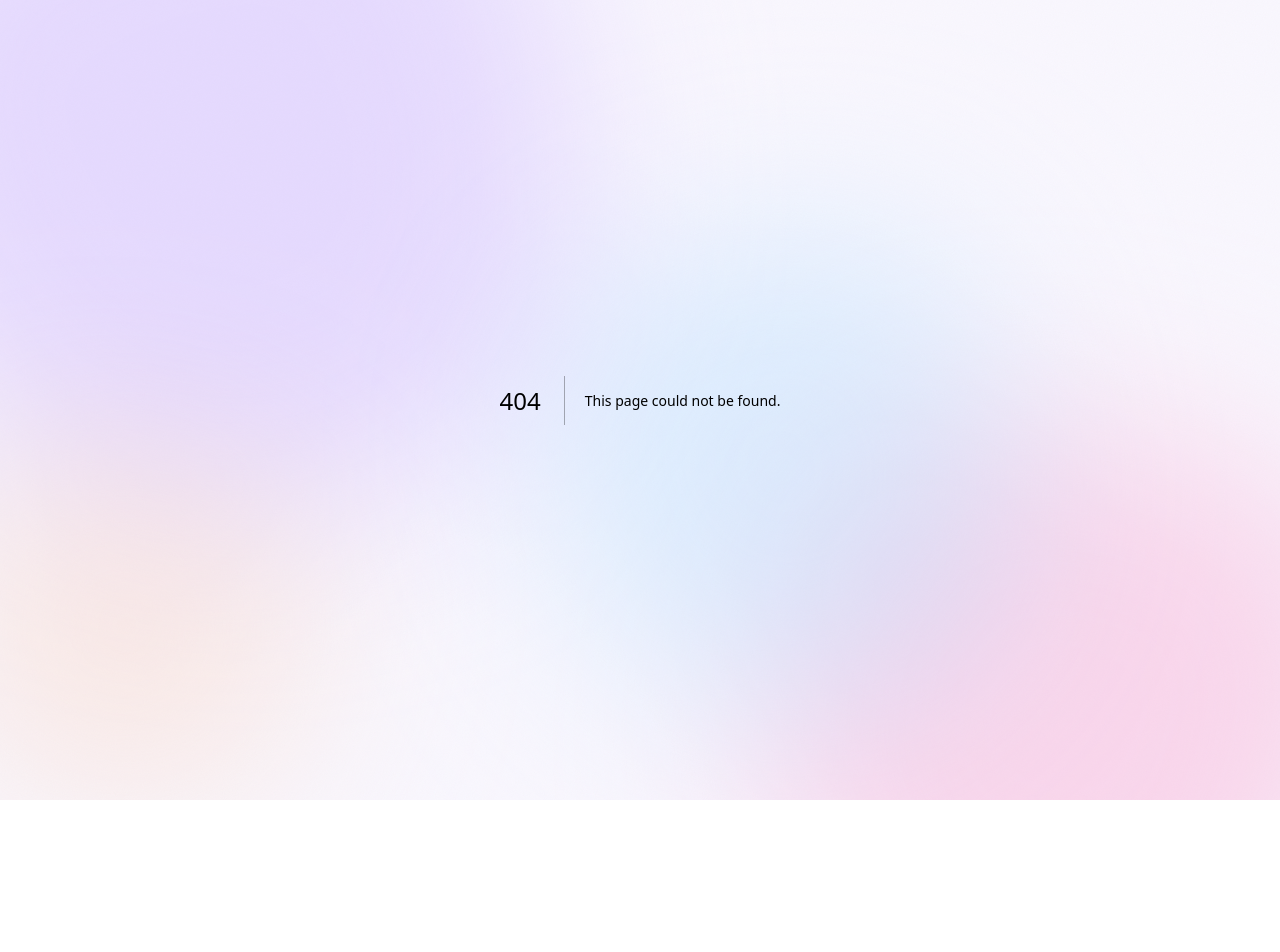
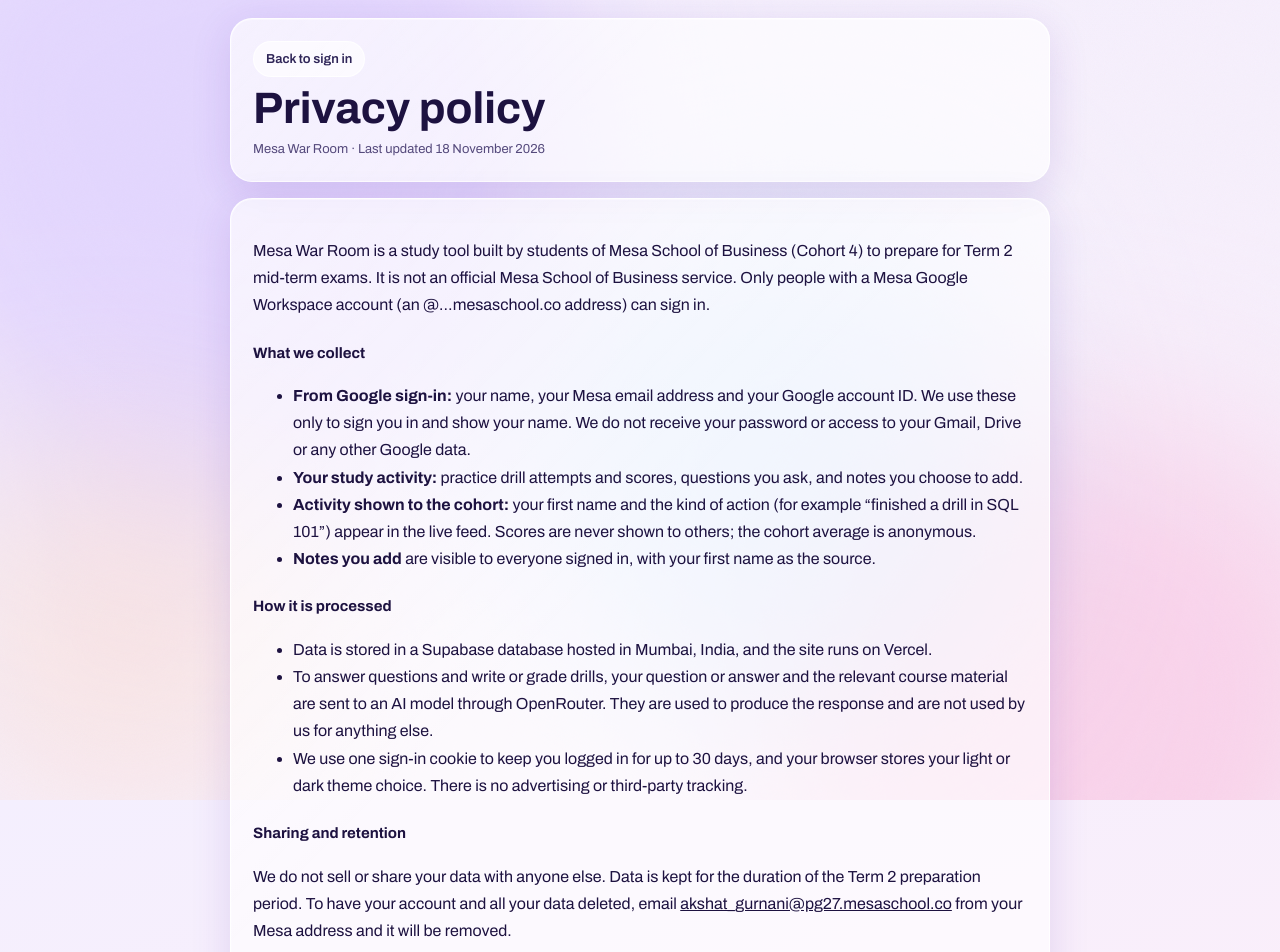
Before and after one commit to CruxEdge/mesa-war-room, a Next.js app: page /privacy in a window 1280 px wide. Before the commit this address had no page. Shown: the top 952 px of the page. Before the commit the page ends 800 px from the top, so only its background shows below. Built offline with nearby package versions, Linux system fonts and the light colour scheme.

Commit message:
Add app/privacy

```diff
--- /dev/null
+++ b/app/privacy/page.js
@@ -0,0 +1,35 @@
+import Link from 'next/link';
+
+export const metadata = { title: 'Privacy policy · Mesa War Room' };
+
+export default function Privacy() {
+  return (
+    <main className="wrap page reader">
+      <section className="glass pad reveal" style={{ '--i': 0 }}>
+        <Link href="/login" className="chip">Back to sign in</Link>
+        <h1>Privacy policy</h1>
+        <p className="dim" style={{ margin: 0 }}>Mesa War Room · Last updated 18 November 2026</p>
+      </section>
+      <article className="glass pad reveal" style={{ '--i': 1, marginTop: 16, lineHeight: 1.7 }}>
+        <p>Mesa War Room is a study tool built by students of Mesa School of Business (Cohort 4) to prepare for Term 2 mid-term exams. It is not an official Mesa School of Business service. Only people with a Mesa Google Workspace account (an @…mesaschool.co address) can sign in.</p>
+        <h2 className="h2" style={{ marginTop: 22 }}>What we collect</h2>
+        <ul>
+          <li><b>From Google sign-in:</b> your name, your Mesa email address and your Google account ID. We use these only to sign you in and show your name. We do not receive your password or access to your Gmail, Drive or any other Google data.</li>
+          <li><b>Your study activity:</b> practice drill attempts and scores, questions you ask, and notes you choose to add.</li>
+          <li><b>Activity shown to the cohort:</b> your first name and the kind of action (for example “finished a drill in SQL 101”) appear in the live feed. Scores are never shown to others; the cohort average is anonymous.</li>
+          <li><b>Notes you add</b> are visible to everyone signed in, with your first name as the source.</li>
+        </ul>
+        <h2 className="h2" style={{ marginTop: 22 }}>How it is processed</h2>
+        <ul>
+          <li>Data is stored in a Supabase database hosted in Mumbai, India, and the site runs on Vercel.</li>
+          <li>To answer questions and write or grade drills, your question or answer and the relevant course material are sent to an AI model through OpenRouter. They are used to produce the response and are not used by us for anything else.</li>
+          <li>We use one sign-in cookie to keep you logged in for up to 30 days, and your browser stores your light or dark theme choice. There is no advertising or third-party tracking.</li>
+        </ul>
+        <h2 className="h2" style={{ marginTop: 22 }}>Sharing and retention</h2>
+        <p>We do not sell or share your data with anyone else. Data is kept for the duration of the Term 2 preparation period. To have your account and all your data deleted, email <a href="mailto:akshat_gurnani@pg27.mesaschool.co">akshat_gurnani@pg27.mesaschool.co</a> from your Mesa address and it will be removed.</p>
+        <h2 className="h2" style={{ marginTop: 22 }}>Contact</h2>
+        <p>Questions about this policy: <a href="mailto:akshat_gurnani@pg27.mesaschool.co">akshat_gurnani@pg27.mesaschool.co</a>.</p>
+      </article>
+    </main>
+  );
+}
```
